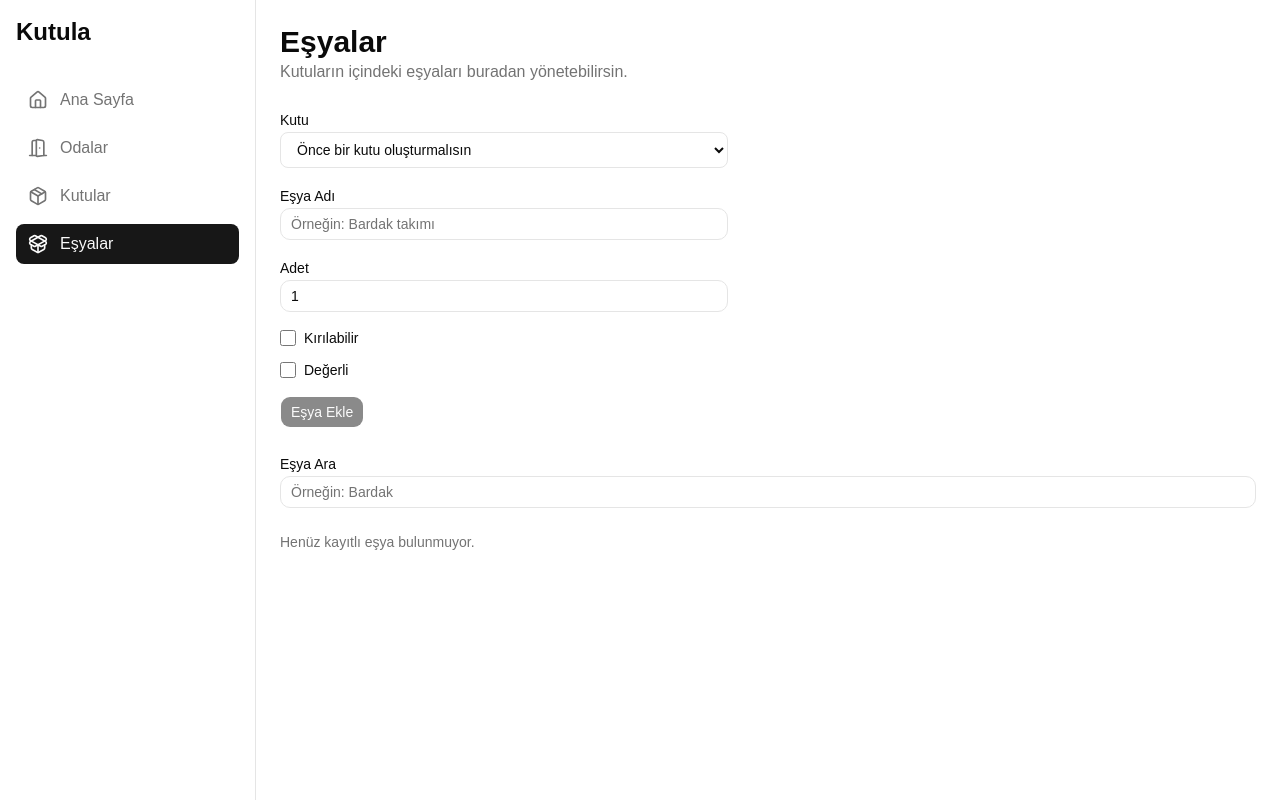
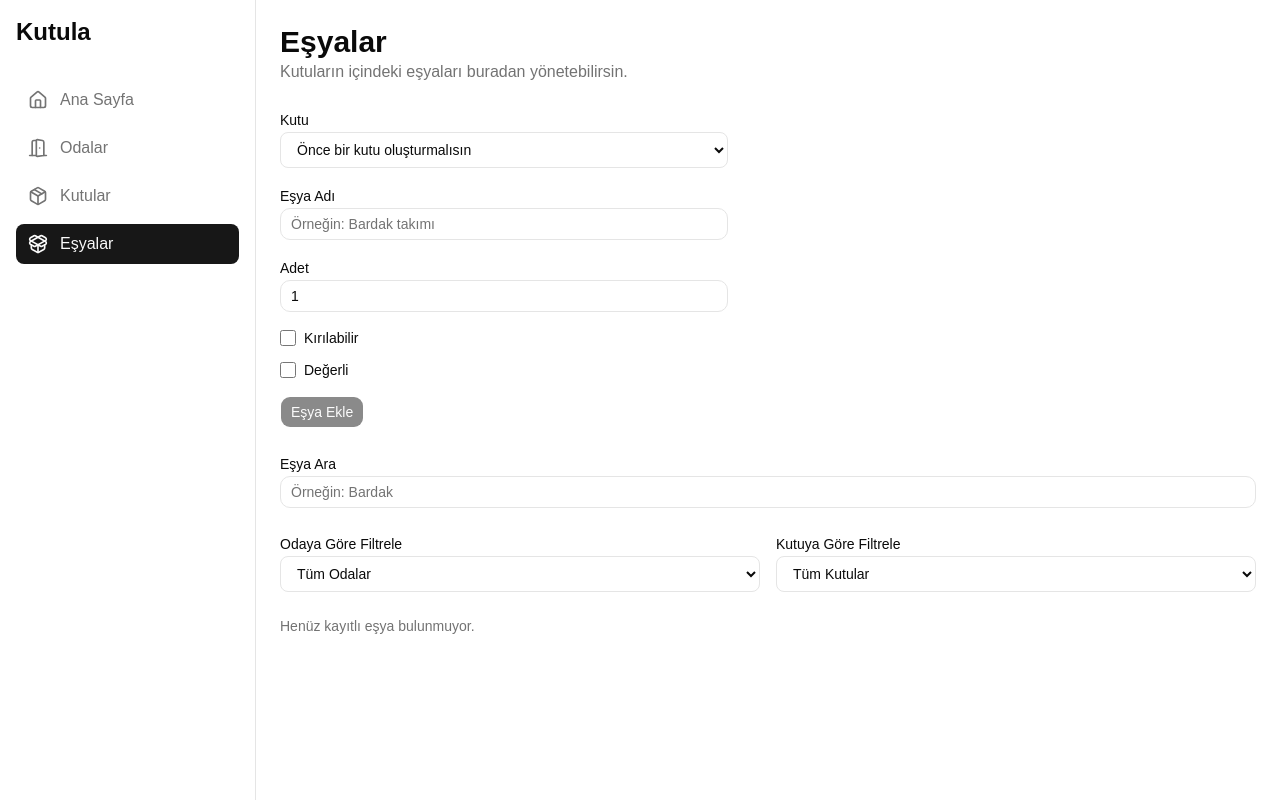
Before and after one commit to ibrbsmc/kutula, a React (Vite) app: page /esyalar in a window 1280 px wide. Built offline with nearby package versions, Linux system fonts and the light colour scheme.

Commit message:
feat: filter items by room and box

```diff
--- a/src/features/items/ItemsPage.jsx
+++ b/src/features/items/ItemsPage.jsx
@@ -2,6 +2,7 @@ import { useState, useEffect } from "react";
 import ItemForm from "./components/ItemForm";
 import ItemList from "./components/ItemList";
 import ItemSearch from "./components/ItemSearch";
+import ItemFilters from "./components/ItemFilters";
 
 function ItemsPage() {
   const [rooms] = useState(() => {
@@ -28,6 +29,8 @@ function ItemsPage() {
   const [quantity, setQuantity] = useState("1");
   const [editingItemId, setEditingItemId] = useState(null);
   const [searchTerm, setSearchTerm] = useState("");
+  const [roomFilter, setRoomFilter] = useState("Tümü");
+  const [boxFilter, setBoxFilter] = useState("Tümü");
 
   useEffect(() => {
     localStorage.setItem("kutula-items", JSON.stringify(items));
@@ -172,9 +175,32 @@ function ItemsPage() {
 
   const cleanedSearchTerm = searchTerm.trim().toLocaleLowerCase("tr-TR");
 
-  const filteredItems = items.filter((item) =>
-    item.name.trim().toLocaleLowerCase("tr-TR").includes(cleanedSearchTerm),
-  );
+  const filteredItems = items.filter((item) => {
+    const matchesSearch = item.name
+      .trim()
+      .toLocaleLowerCase("tr-TR")
+      .includes(cleanedSearchTerm);
+
+    const itemBox = boxes.find((box) => String(box.id) === String(item.boxId));
+
+    const matchesRoom =
+      roomFilter === "Tümü" || String(itemBox?.roomId) === String(roomFilter);
+
+    const matchesBox =
+      boxFilter === "Tümü" || String(item.boxId) === String(boxFilter);
+
+    return matchesSearch && matchesRoom && matchesBox;
+  });
+
+  function handleRoomFilterChange(roomId) {
+    setRoomFilter(roomId);
+    setBoxFilter("Tümü");
+  }
+
+  const availableFilterBoxes =
+    roomFilter === "Tümü"
+      ? boxes
+      : boxes.filter((box) => String(box.roomId) === String(roomFilter));
 
   return (
     <section className="space-y-6">
@@ -206,6 +232,15 @@ function ItemsPage() {
       />
       <ItemSearch searchTerm={searchTerm} setSearchTerm={setSearchTerm} />
 
+      <ItemFilters
+        rooms={rooms}
+        boxes={availableFilterBoxes}
+        roomFilter={roomFilter}
+        boxFilter={boxFilter}
+        onRoomFilterChange={handleRoomFilterChange}
+        setBoxFilter={setBoxFilter}
+      />
+
       <ItemList
         items={filteredItems}
         boxes={boxes}
@@ -213,8 +248,8 @@ function ItemsPage() {
         onEditItem={handleEditItem}
         onDeleteItem={handleDeleteItem}
         emptyMessage={
-          cleanedSearchTerm
-            ? "Aramana uygun eşya bulunamadı."
+          cleanedSearchTerm || roomFilter !== "Tümü" || boxFilter !== "Tümü"
+            ? "Seçtiğin ölçütlere uygun eşya bulunamadı."
             : "Henüz kayıtlı eşya bulunmuyor."
         }
       />
--- /dev/null
+++ b/src/features/items/components/ItemFilters.jsx
@@ -0,0 +1,64 @@
+function ItemFilters({
+  rooms,
+  boxes,
+  roomFilter,
+  boxFilter,
+  onRoomFilterChange,
+  setBoxFilter,
+}) {
+  return (
+    <div className="grid gap-4 sm:grid-cols-2">
+      <div className="space-y-2">
+        <label htmlFor="room-filter" className="text-sm font-medium">
+          Odaya Göre Filtrele
+        </label>
+
+        <select
+          id="room-filter"
+          value={roomFilter}
+          onChange={(e) => onRoomFilterChange(e.target.value)}
+          className="h-9 w-full rounded-md border bg-transparent px-3 text-sm"
+        >
+          <option value="Tümü">Tüm Odalar</option>
+
+          {rooms.map((room) => (
+            <option key={room.id} value={room.id}>
+              {room.name}
+            </option>
+          ))}
+        </select>
+      </div>
+
+      <div className="space-y-2">
+        <label htmlFor="box-filter" className="text-sm font-medium">
+          Kutuya Göre Filtrele
+        </label>
+
+        <select
+          id="box-filter"
+          value={boxFilter}
+          onChange={(e) => setBoxFilter(e.target.value)}
+          className="h-9 w-full rounded-md border bg-transparent px-3 text-sm"
+        >
+          <option value="Tümü">Tüm Kutular</option>
+
+          {boxes.map((box) => {
+            const room = rooms.find(
+              (room) => String(room.id) === String(box.roomId),
+            );
+
+            return (
+              <option key={box.id} value={box.id}>
+                {roomFilter === "Tümü" && room
+                  ? `${room.name} - Kutu ${box.number}`
+                  : `Kutu ${box.number}`}
+              </option>
+            );
+          })}
+        </select>
+      </div>
+    </div>
+  );
+}
+
+export default ItemFilters;
```
